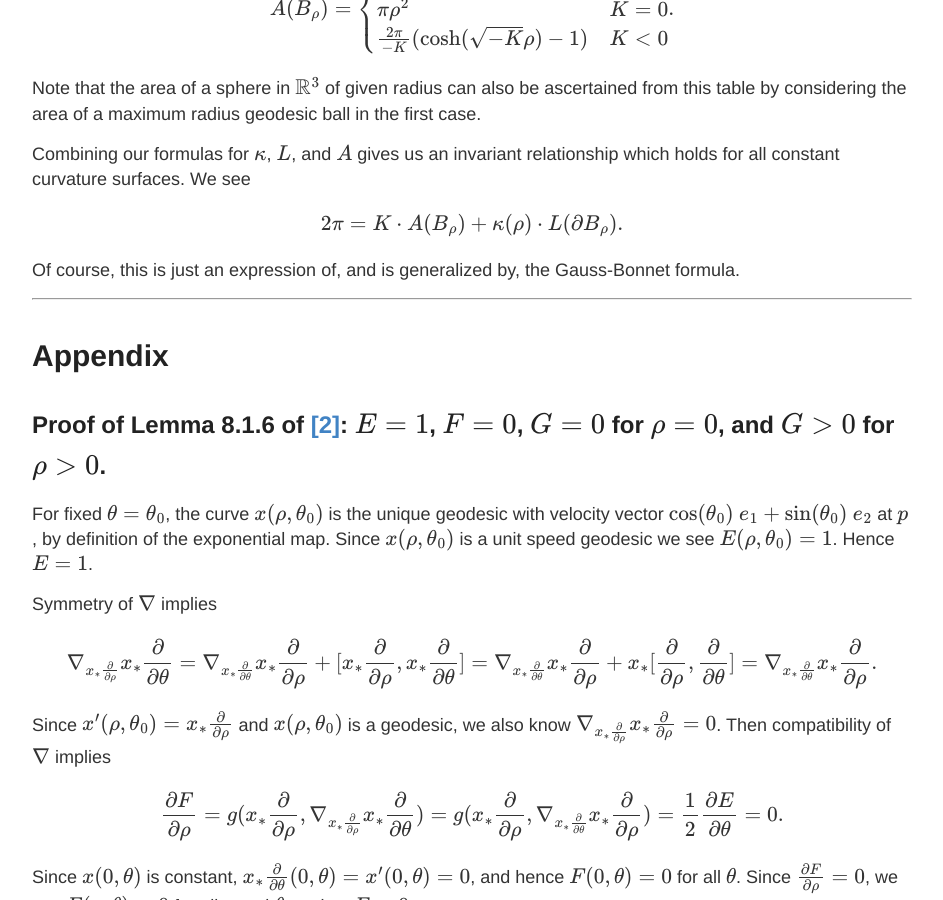
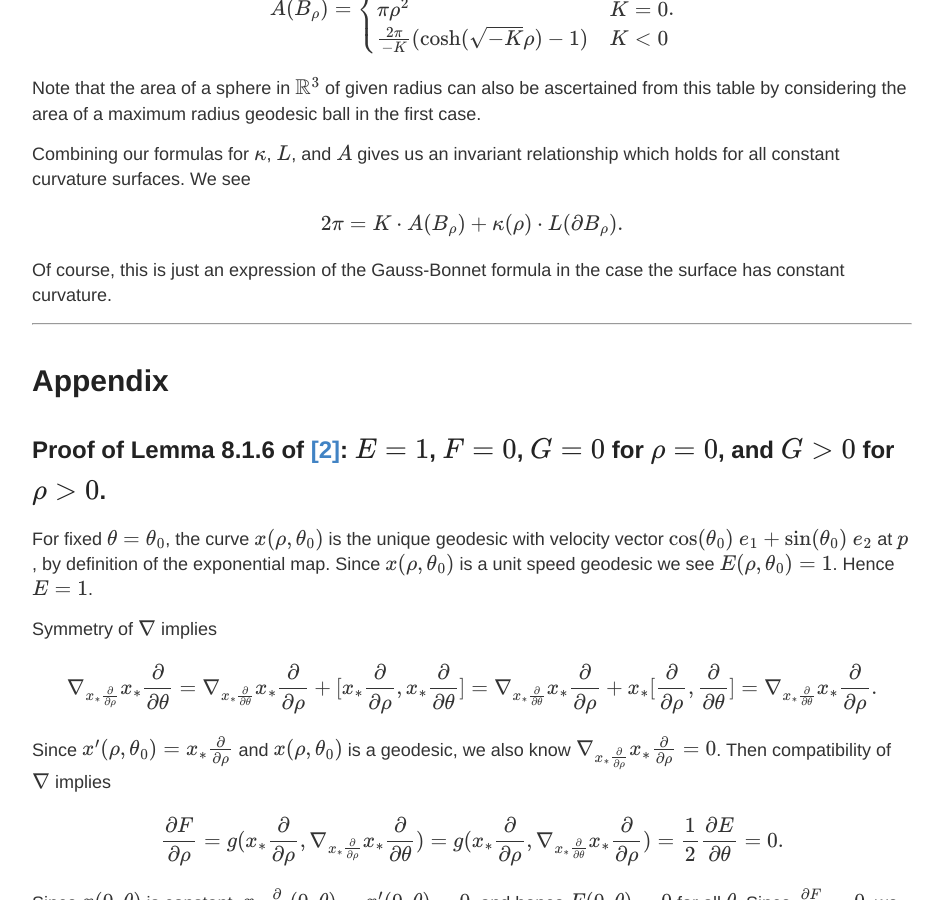
Before and after one commit to GeoffreySangston/GeoffreySangston.github.io, a Jekyll site: the page built from _posts/MathBlog/2021-06-21-Geodesic-Circles1.md, in a window 1280 px wide and 900 px high, scrolled down 10680 px. Shown: the whole window, without its empty margins (168-1111 px from the left). Built offline with Jekyll 4.4.1, drawn with Linux system fonts in a browser that asks for light colours; formulas are drawn with MathJax 3.

Commit message:
Changed awkward wording

```diff
--- a/_posts/MathBlog/2021-06-21-Geodesic-Circles1.md
+++ b/_posts/MathBlog/2021-06-21-Geodesic-Circles1.md
@@ -280,7 +280,7 @@ Combining our formulas for $\kappa$, $L$, and $A$ gives us an invariant relation
 \begin{align\*}
     2\pi = K \cdot A(B_\rho) + \kappa(\rho) \cdot L(\partial B_\rho).
 \end{align\*}
-Of course, this is just an expression of, and is generalized by, the Gauss-Bonnet formula.
+Of course, this is just an expression of the Gauss-Bonnet formula in the case the surface has constant curvature.
 
 ---
 
```
